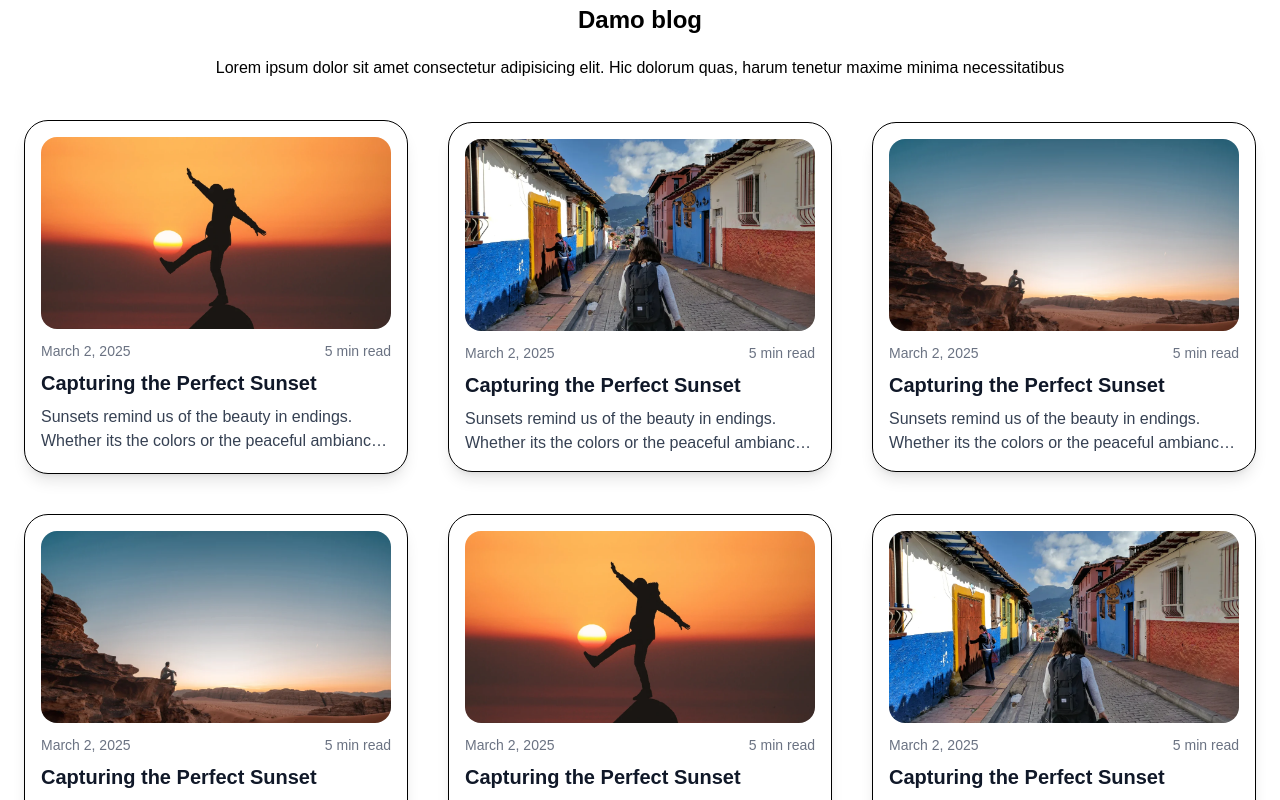
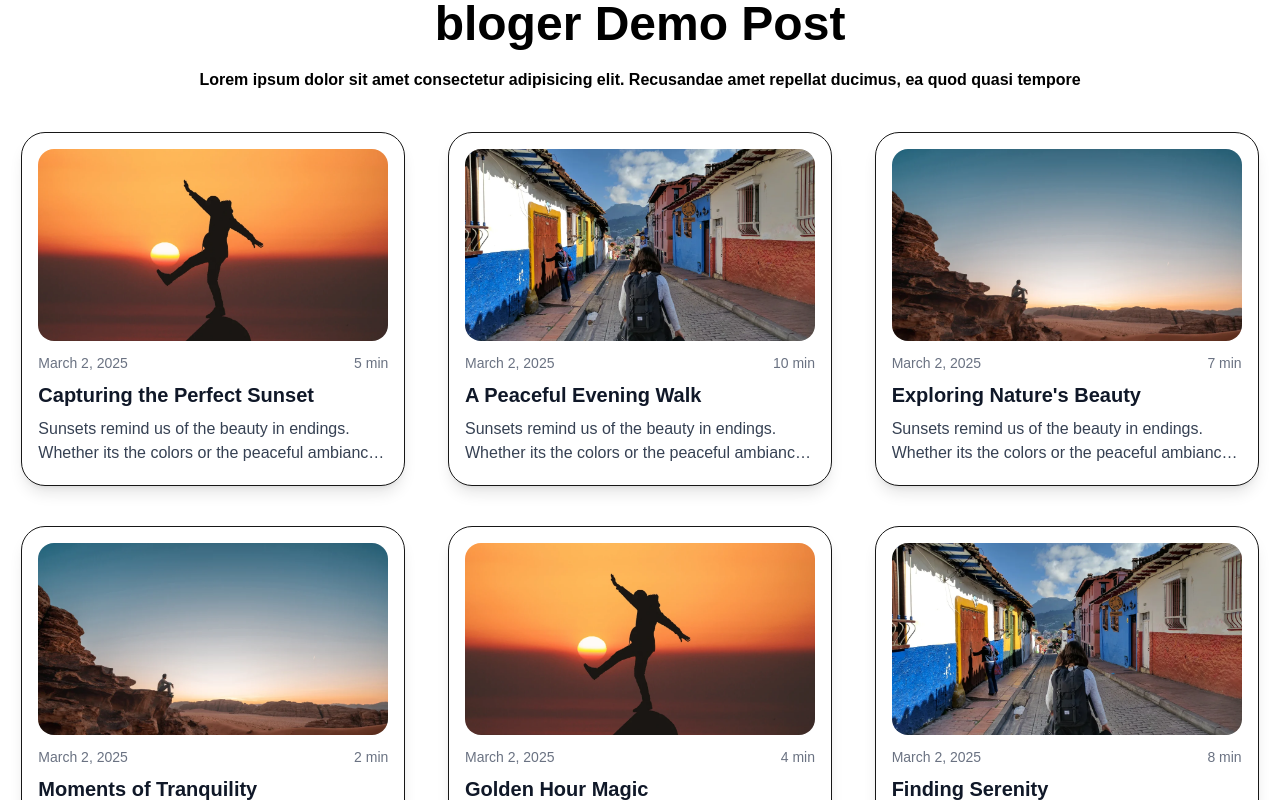
Before and after one commit to sukhdeep143/python_blogger, a Next.js app: page / in a window 1280 px wide. Shown: the part 840-1640 px from the top of the page. Built offline with nearby package versions, Linux system fonts and the light colour scheme.

Commit message:
Landing page footer fix and responsive add some animation

```diff
--- a/src/components/Landing_page.tsx
+++ b/src/components/Landing_page.tsx
@@ -2,6 +2,7 @@ import Header from "@/components/ui/Header";
 import Text_on_the_imagebg from "./ui/Text_on_the_imagebg";
 import Damo_blog from "./ui/Damo_blog";
 import Footer from "./ui/Footer";
+import Infro from "./ui/Infro";
 
 export default function Landing_page() {
   return (
@@ -11,6 +12,7 @@ export default function Landing_page() {
         <Text_on_the_imagebg />
 
       </div>
+      <Infro />
       <Damo_blog />
       <Footer />
 
--- a/src/components/ui/Damo_blog.tsx
+++ b/src/components/ui/Damo_blog.tsx
@@ -1,21 +1,36 @@
+"use client";
+import { motion } from "framer-motion";
 import Image from "next/image";
 
-export default function Damo_blog() {
+const cardVariants = {
+  hidden: { opacity: 0, y: 50 },
+  visible: { opacity: 1, y: 0, transition: { duration: 0.5 } },
+};
+
+export default function BlogPosts() {
+  const posts = [
+    { img: "/sunSet.webp", title: "Capturing the Perfect Sunset", time: "5 min" },
+    { img: "/walking.webp", title: "A Peaceful Evening Walk", time: "10 min" },
+    { img: "/mainBg.webp", title: "Exploring Nature's Beauty", time: "7 min" },
+    { img: "/mainBg.webp", title: "Moments of Tranquility", time: "2 min" },
+    { img: "/sunSet.webp", title: "Golden Hour Magic", time: "4 min" },
+    { img: "/walking.webp", title: "Finding Serenity", time: "8 min" },
+  ];
+
   return (
-    <main className=" bg-white p-1 items-center text-black ">
-      <div className="pt-10">
-        <h1 className="text-2xl font-bold text-center">Damo blog </h1>
-        <p className="text-center pt-5 pb-10">
-          Lorem ipsum dolor sit amet consectetur adipisicing elit. Hic dolorum
-          quas, harum tenetur maxime minima necessitatibus
-        </p>
-      </div>
-
-      <div className="grid md:grid-cols-2 lg:grid-cols-3 gap-y-10  place-items-center">
-        <div className="border rounded-3xl shadow-lg p-4 pb-5  grid-cols-2  max-w-sm bg-white ">
+    <div className="grid md:grid-cols-2 lg:grid-cols-3 gap-y-10 place-items-center">
+      {posts.map((post, index) => (
+        <motion.div
+          key={index}
+          className="border rounded-3xl shadow-lg p-4 pb-5 max-w-sm bg-white"
+          variants={cardVariants}
+          initial="hidden"
+          whileInView="visible"
+          viewport={{ once: true, amount: 0.2 }}
+        >
           {/* Image */}
           <Image
-            src="/sunSet.webp"
+            src={post.img}
             width={300}
             height={200}
             alt="Post Image"
@@ -25,12 +40,12 @@ export default function Damo_blog() {
           {/* Date & Reading Time */}
           <div className="text-gray-500 text-sm mt-3 flex justify-between">
             <span>March 2, 2025</span>
-            <span>5 min read</span>
+            <span>{post.time}</span>
           </div>
 
           {/* Heading */}
           <h2 className="text-xl font-bold mt-2 text-gray-900">
-            Capturing the Perfect Sunset
+            {post.title}
           </h2>
 
           {/* Paragraph (2 lines) */}
@@ -39,153 +54,8 @@ export default function Damo_blog() {
             or the peaceful ambiance, they create a moment of reflection and
             tranquility.
           </p>
-        </div>
-
-        <div className="border rounded-3xl shadow-lg p-4  grid-cols-2  max-w-sm bg-white">
-          {/* Image */}
-          <Image
-            src="/walking.webp"
-            width={300}
-            height={200}
-            alt="Post Image"
-            className="rounded-2xl w-full h-48 object-cover"
-          />
-
-          {/* Date & Reading Time */}
-          <div className="text-gray-500 text-sm mt-3 flex justify-between">
-            <span>March 2, 2025</span>
-            <span>5 min read</span>
-          </div>
-
-          {/* Heading */}
-          <h2 className="text-xl font-bold mt-2 text-gray-900">
-            Capturing the Perfect Sunset
-          </h2>
-
-          {/* Paragraph (2 lines) */}
-          <p className="text-gray-700 mt-2 line-clamp-2">
-            Sunsets remind us of the beauty in endings. Whether its the colors
-            or the peaceful ambiance, they create a moment of reflection and
-            tranquility.
-          </p>
-        </div>
-
-        <div className="border rounded-3xl shadow-lg p-4  grid-cols-2  max-w-sm bg-white">
-          {/* Image */}
-          <Image
-            src="/mainBg.webp"
-            width={300}
-            height={200}
-            alt="Post Image"
-            className="rounded-2xl w-full h-48 object-cover"
-          />
-
-          {/* Date & Reading Time */}
-          <div className="text-gray-500 text-sm mt-3 flex justify-between">
-            <span>March 2, 2025</span>
-            <span>5 min read</span>
-          </div>
-
-          {/* Heading */}
-          <h2 className="text-xl font-bold mt-2 text-gray-900">
-            Capturing the Perfect Sunset
-          </h2>
-
-          {/* Paragraph (2 lines) */}
-          <p className="text-gray-700 mt-2 line-clamp-2">
-            Sunsets remind us of the beauty in endings. Whether its the colors
-            or the peaceful ambiance, they create a moment of reflection and
-            tranquility.
-          </p>
-        </div>
-
-        <div className="border rounded-3xl shadow-lg p-4  grid-cols-2  max-w-sm bg-white">
-          {/* Image */}
-          <Image
-            src="/mainBg.webp"
-            width={300}
-            height={200}
-            alt="Post Image"
-            className="rounded-2xl w-full h-48 object-cover"
-          />
-
-          {/* Date & Reading Time */}
-          <div className="text-gray-500 text-sm mt-3 flex justify-between">
-            <span>March 2, 2025</span>
-            <span>5 min read</span>
-          </div>
-
-          {/* Heading */}
-          <h2 className="text-xl font-bold mt-2 text-gray-900">
-            Capturing the Perfect Sunset
-          </h2>
-
-          {/* Paragraph (2 lines) */}
-          <p className="text-gray-700 mt-2 line-clamp-2">
-            Sunsets remind us of the beauty in endings. Whether its the colors
-            or the peaceful ambiance, they create a moment of reflection and
-            tranquility.
-          </p>
-        </div>
-
-        <div className="border rounded-3xl shadow-lg p-4  grid-cols-2  max-w-sm bg-white">
-          {/* Image */}
-          <Image
-            src="/sunSet.webp"
-            width={300}
-            height={200}
-            alt="Post Image"
-            className="rounded-2xl w-full h-48 object-cover"
-          />
-
-          {/* Date & Reading Time */}
-          <div className="text-gray-500 text-sm mt-3 flex justify-between">
-            <span>March 2, 2025</span>
-            <span>5 min read</span>
-          </div>
-
-          {/* Heading */}
-          <h2 className="text-xl font-bold mt-2 text-gray-900">
-            Capturing the Perfect Sunset
-          </h2>
-
-          {/* Paragraph (2 lines) */}
-          <p className="text-gray-700 mt-2 line-clamp-2">
-            Sunsets remind us of the beauty in endings. Whether its the colors
-            or the peaceful ambiance, they create a moment of reflection and
-            tranquility.
-          </p>
-        </div>
-
-        <div className="border rounded-3xl shadow-lg p-4  grid-cols-2  max-w-sm bg-white">
-          {/* Image */}
-          <Image
-            src="/walking.webp"
-            width={300}
-            height={200}
-            alt="Post Image"
-            className="rounded-2xl w-full h-48 object-cover"
-          />
-
-          {/* Date & Reading Time */}
-          <div className="text-gray-500 text-sm mt-3 flex justify-between">
-            <span>March 2, 2025</span>
-            <span>5 min read</span>
-          </div>
-
-          {/* Heading */}
-          <h2 className="text-xl font-bold mt-2 text-gray-900">
-            Capturing the Perfect Sunset
-          </h2>
-
-          {/* Paragraph (2 lines) */}
-          <p className="text-gray-700 mt-2 line-clamp-2">
-            Sunsets remind us of the beauty in endings. Whether its the colors
-            or the peaceful ambiance, they create a moment of reflection and
-            tranquility.
-          </p>
-        </div>
-      </div>
-    </main>
+        </motion.div>
+      ))}
+    </div>
   );
 }
--- /dev/null
+++ b/src/components/ui/Infro.tsx
@@ -0,0 +1,11 @@
+
+export default function Infro(){
+    return(
+        <main className="text-black font-bold place-items-center p-10">
+            <h1 className="text-2xl sm:text-5xl items-center text-black"> bloger
+                Demo Post</h1>
+            <p className="text-center  pt-5">Lorem ipsum dolor sit amet consectetur adipisicing elit. Recusandae amet repellat ducimus, ea quod quasi tempore </p>
+        </main>
+
+    )
+}
--- a/src/components/ui/Text_on_the_imagebg.tsx
+++ b/src/components/ui/Text_on_the_imagebg.tsx
@@ -1,8 +1,11 @@
 import Image from "next/image";
+// import { motion } from "framer-motion";
+
 
 export default function Text_on_the_imagebg() {
   return (
     <main className="overflow-hidden ">
+
       <div className="flex flex-col justify-center absolute bottom-20  sm:justify-between max-w-screen-xl w-full items-center mx-auto left-0 right-0">
           <div className="font-bold text-pink-600 sm:hidden top-10 ">
             LOGO
```
Also changed, not shown: package.json (+7 -6 lines), 1 other file (tests, documents, lock files or other folders).
